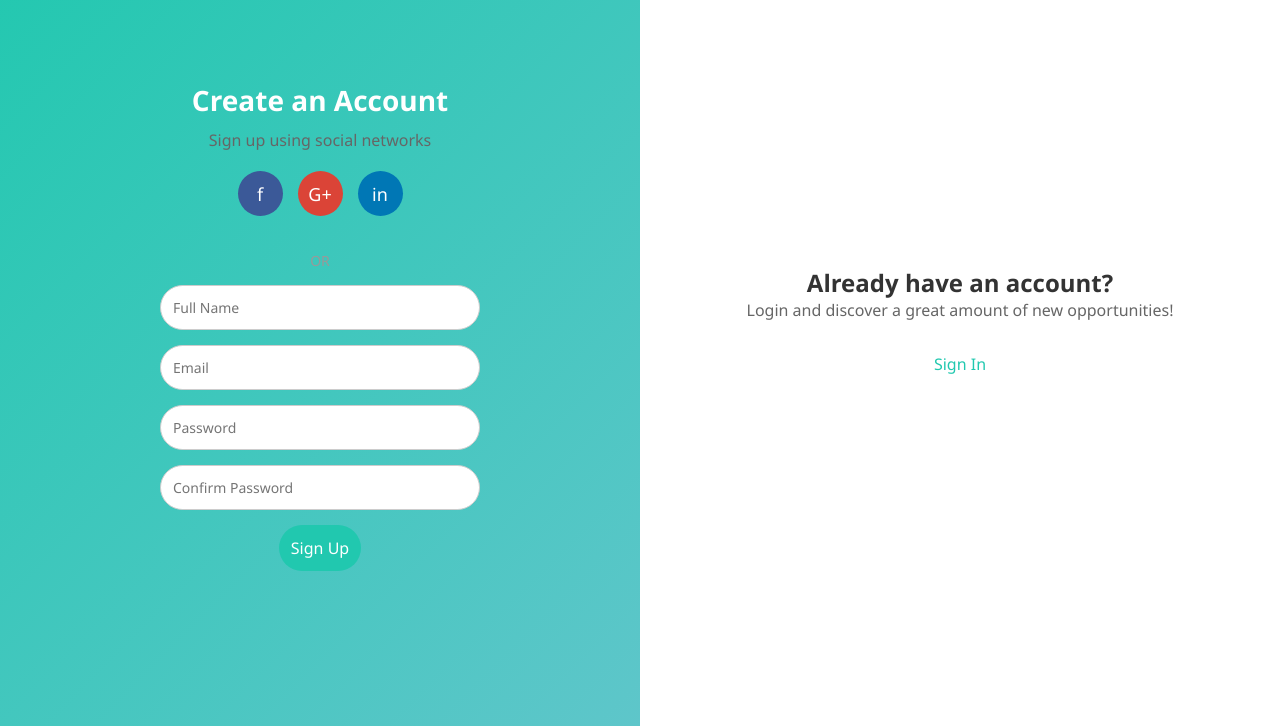
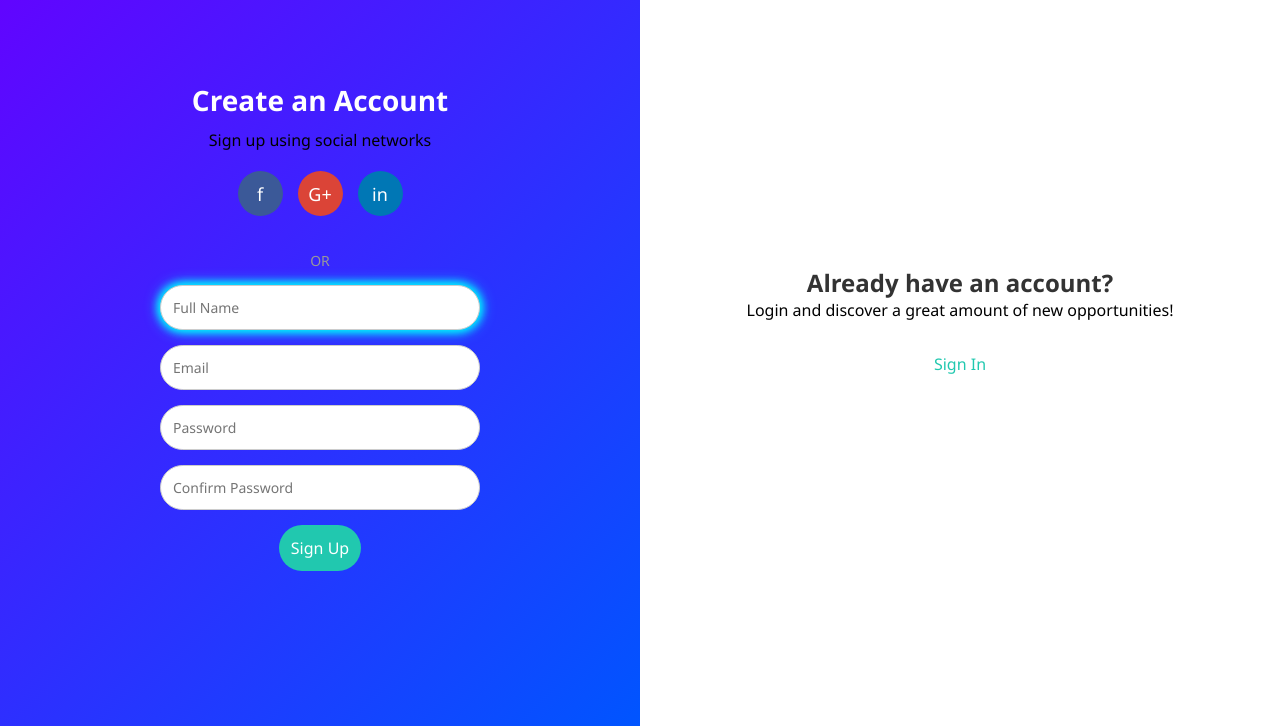
Before and after one commit to reZero404/CF-19, a plain HTML site: page signup.html in a window 1280 px wide. In both pictures the pointer is over the input "Full Name". Shown: the part 74-800 px from the top of the page. Drawn offline with Linux system fonts and the light colour scheme.

Commit message:
Updated signin & signup page

```diff
--- a/signin.css
+++ b/signin.css
@@ -113,6 +113,12 @@
     border-radius: 25px;
     border: 1px solid #ccc;
     font-size: 14px;
+    transition: all;
+  }
+  input:hover{
+    transition-duration: .3s;
+    transition-timing-function: ease-in-out;
+    box-shadow: 0 0 10px #00c3ff, 0 0 30px #0800ff, 0 0 45px #ffffff;
   }
 
   form button {
@@ -133,7 +139,7 @@
 
   .signup-section {
     flex: 1;
-    background: linear-gradient(135deg, #21c8af, #5ec6ca);
+    background: linear-gradient(135deg, #ee00ff,#6600ff);
     color: white;
     padding: 40px;
     display: flex;
@@ -161,11 +167,14 @@
     color: #21c8af;
     font-size: 16px;
     cursor: pointer;
-    transition: background 0.3s ease;
+    transition: all;
   }
 
   .signup-btn:hover {
-    background: #f0f0f0;
+    transition-duration: .5s;
+    transition-timing-function: ease-in-out;
+    box-shadow: 0 0 15px #00c3ff, 0 0 30px #ffffff, 0 0 45px #ffffff;
+    background: #ffffff;
   }
 
   .form-btn {
@@ -178,8 +187,14 @@
     font-size: 16px;
     text-decoration: none;
     transition: background-color 0.3s;
+    transition: all;
   }
 
   .form-btn:hover {
-    background-color: #1ba78e;
+    transition-duration: .5s;
+    transition-timing-function: ease-out;
+    transform: scale(.9);
+    color: #000000;
+    background-color: #00ffe1;
+    box-shadow: 0 0 10px #00c3ff, 0 0 30px #0800ff, 0 0 45px #ffffff;
   }
--- a/signup.css
+++ b/signup.css
@@ -62,12 +62,12 @@
 
   .login-section p,
   .signup-section p {
-    color: #666;
+    color: #000000;
     margin-bottom: 20px;
   }
 
   .signup-section {
-    background: linear-gradient(135deg, #21c8af, #5ec6ca);
+    background: linear-gradient(135deg, #6600ff, #0055ff);
     color: white;
     text-align: center;
   }
@@ -128,6 +128,9 @@
     border: 1px solid #ccc;
     font-size: 14px;
   }
+  input:hover{
+    box-shadow: 0 0 10px #00f0ff, 0 0 10px #00f0ff, 0 0 15px #00f0ff;
+  }
 
   form button {
     padding: 12px;
@@ -138,10 +141,15 @@
     font-size: 16px;
     cursor: pointer;
     transition: background-color 0.3s;
+    transition: all;
   }
 
   form button:hover {
-    background-color: #1ba78e;
+    color: #000000;
+    background-color: #ffffff;
+    transition-duration: 1s;
+    transform: scale(.9);
+    box-shadow: 0 0 15px #00f0ff, 0 0 30px #00f0ff, 0 0 45px #00f0ff;
   }
 
   .signup-btn {
```
Also changed, not shown: index.html (+1 -1 lines).
